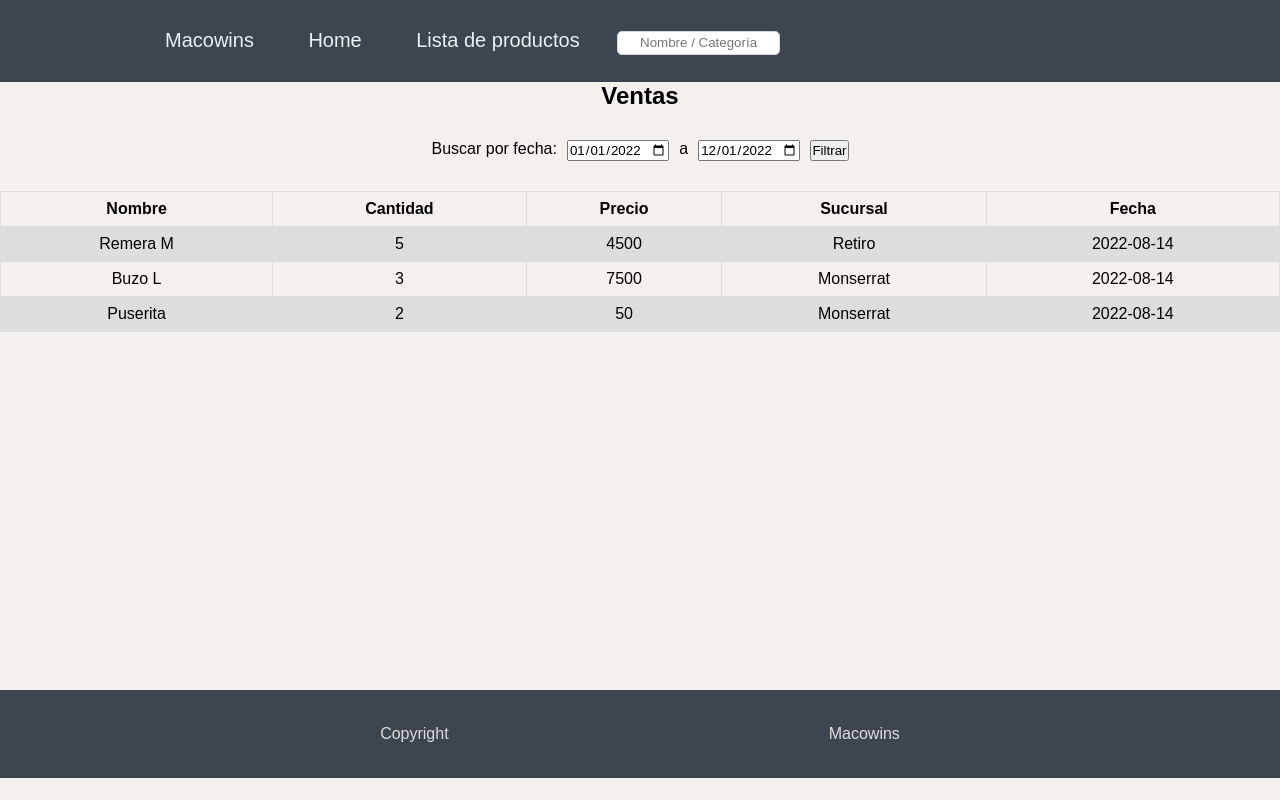
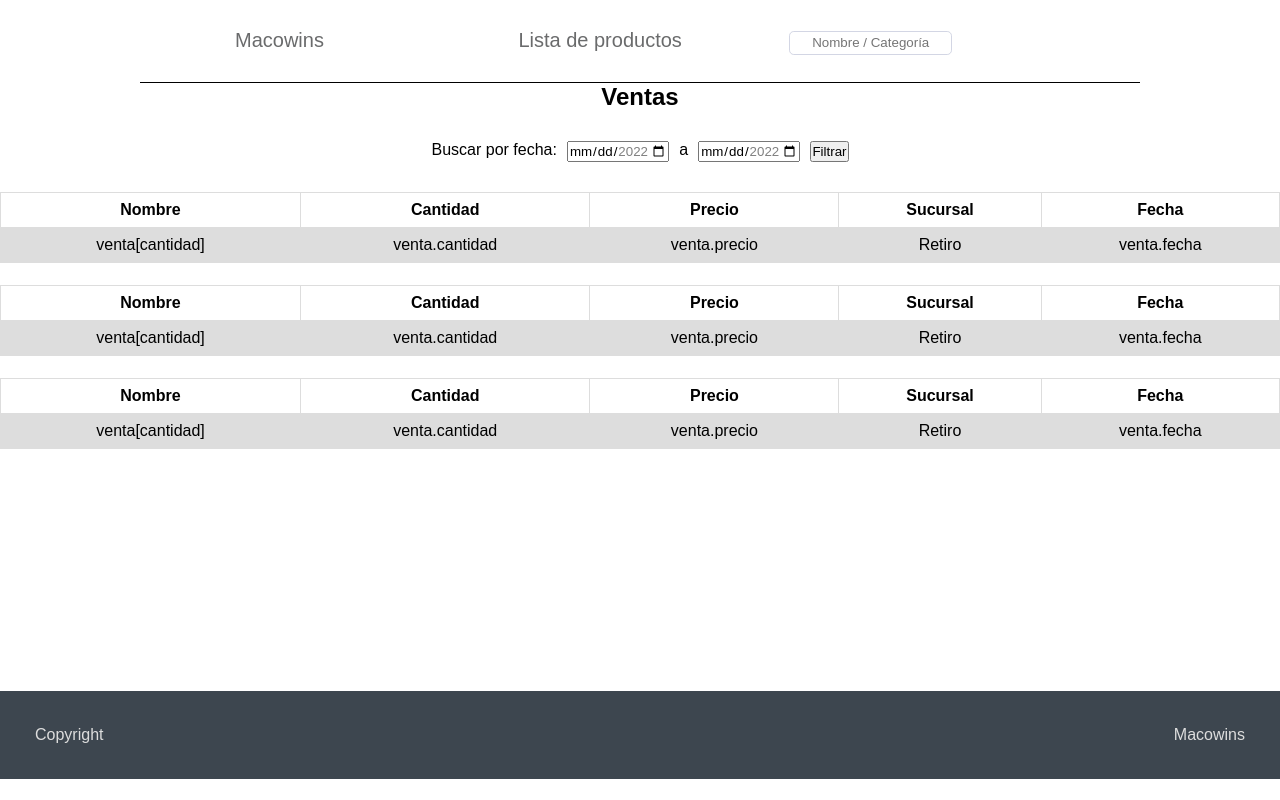
Before and after one commit to sebastian-tapia/Capacitar_para_Despegar-1, a Flask app: page /listadodeventas in a window 1280 px wide. Run offline with Flask 2, Linux system fonts and the light colour scheme.

Commit message:
revision

```diff
--- a/TP/app.py
+++ b/TP/app.py
@@ -11,9 +11,10 @@ def raiz():
     p = local_retiro.ver_productos()
     return render_template("home.html", p=p)
 
-@app.route("/resultado", methods=['GET','POST','DELETE'])
+@app.get("/resultado")
 def resultado():
-    busqueda = request.form.get('busqueda')
+    busqueda = request.args['busqueda']
+    # convertir los datos de arriba a string
     r = local_retiro.buscar(busqueda)
     return render_template("resultado.html", r=r, busqueda=busqueda)
 
@@ -24,13 +25,19 @@ def listado_productos():
     p = local_retiro.ver_productos()
     return render_template("listadodeproductos.html", p=p)
 
-@app.route("/detalledeproducto", methods=['GET','POST','DELETE'])
-def detalle():
+@app.get("/productos/<int:id>")
+def detalle(id):
+    print("Estamos buscando el producto", id)
     producto = local_retiro.ver_productos()
     return render_template("detalledeproducto.html", producto=producto)
 
 
 @app.get("/listadodeventas")
 def ventas():
-    # lista_de_ventas = local_retiro.ventas()
-    return render_template("listadodeventas.html")
+    ventas = local_retiro.ventas
+    return render_template("listadodeventas.html", ventas=ventas)
+
+@app.get("/filtro")
+def filtro():
+    ventas = local_retiro.ventas
+    return render_template("filtro.html", ventas=ventas)
--- a/TP/static/style.css
+++ b/TP/static/style.css
@@ -5,7 +5,7 @@
 }
 
 
-@media screen and (min-widht: 600px) {
+/* @media screen and (min-widht: 600px) {
     .menu_bar {
         display:none;
     }
@@ -42,7 +42,7 @@
         text-decoration:none;
         padding: 20px;
     }
-}
+} */
 
 /* @media screen and (min-width: 601px) and (max-width: 1200px) {
 
@@ -52,7 +52,7 @@
 
 } */
 
-header, footer {
+footer {
     background-color: rgb(61, 70, 79);
 }
 
@@ -61,12 +61,14 @@ header, footer {
     height: 12vh;
 } */
 
+
+
 main {
     height: 76vh;
 }
 
 body {
-    background-color: rgb(244, 240, 238);
+    background-color: white;
 }
 nav {
     margin: auto;
@@ -74,6 +76,11 @@ nav {
     justify-content: space-between;
     max-width: 1000px;
     line-height: 80px;
+    border-style: solid;
+    border-width: 1px;
+    border-top: #fff;
+    border-left: #fff;
+    border-right: #fff;
 }
 
 .input-nav{
@@ -92,10 +99,13 @@ nav {
 }
 
 .links .link a {
+    display: flex;
+    justify-content: space-around;
+    align-items: center;
     text-decoration: none;
     font-size: 20px;
-    margin: 0 25px;
-    color: rgb(235, 240, 244);
+    margin: 0 95px;
+    color: rgb(106, 107, 108);
 }
 
 .links .link a:hover {
@@ -158,10 +168,8 @@ img {
     color: rgb(8, 16, 8);
     margin: 10px;
     display: inline-block;
-    border-style: outset;
-    border-width: 5px;
-    border-color: white;
-    border-radius: 7px;
+    border-radius: 0.5px;
+    border-style: solid;
 
 }
 
@@ -174,9 +182,11 @@ footer {
     height: 11vh;
     display: flex;
     flex-direction: row;
-    justify-content: space-evenly;
+    justify-content: space-between;
     align-items: center;
     color: #dddddd;
+    padding-left: 35px;
+    padding-right: 35px;
 }
 
 .ventas {
--- a/TP/templates/home.html
+++ b/TP/templates/home.html
@@ -5,7 +5,7 @@
 
     <h2 class="home-h2">Que producto estas buscando?</h2>
 
-    <form class="home-form" action="{{ url_for('resultado') }}" method="post" >
+    <form class="home-form" action="{{ url_for('resultado') }}" method="get" >
         <!-- <label for="busqueda"></label> -->
         <input class="input" type="text" name="busqueda" placeholder="Por nombre...">
         <input class="submit" type="submit" value="Buscar">
--- a/TP/templates/layout.html
+++ b/TP/templates/layout.html
@@ -13,13 +13,11 @@
         <nav class="container">
             <ul class="links">
                 <li class="link"><a href="{{ url_for('raiz') }}">Macowins</a></li></li>
-                <li class="link"><a href="{{ url_for('raiz') }}">Home</a></li>
                 <li class="link"><a href="{{ url_for('listado_productos') }}">Lista de productos</a></li>
                 <li class="link" id="input">
-                    <form action="{{ url_for('resultado') }}" method="post">
+                    <form action="{{ url_for('resultado') }}" method="get">
                         <input class="input-nav" type="text" name="busqueda" placeholder="Nombre / Categoría"></li>
                     </form>
-                    <!-- <li class="link"><a href="{{ url_for('detalle') }}">Detalle de Productos</a></li> -->
                 <!-- <li class="link">
                     <input class="icon-placeholder" type="text" placeholder="     Buscar producto...">
                 </li> -->
--- a/TP/templates/listadodeventas.html
+++ b/TP/templates/listadodeventas.html
@@ -4,17 +4,15 @@
 
 <h2 class="home-h2">Ventas</h2>
 <section class="filtro-section">
-<label class="fitro-fecha" for="start">Buscar por fecha:</label>
-
-<input type="date" class="filtro" name="trip-start" value="2022-01-01" min="2023-12-01" max="2022-12-31">
-
+<label action="{{ url_for('filtro') }}" class="fitro-fecha" for="start">Buscar por fecha:</label>
+<input type="date" class="filtro" min="2022-01-01" max="2022-12-31">
 <span>a</span>
-
-<input type="date" class="filtro" name="trip-start"value="2022-12-01"min="2023-12-01" max="2022-12-31"> <br>
+<input type="date" class="filtro" min="2022-01-01" max="2022-12-31">
 <input type="submit" name="Buscar" value="Filtrar">
 </section>
 
 
+{% for venta in ventas %}
     <table class="tabla" style="width: 100%;">
         <tr>
             <th>Nombre</th>
@@ -25,29 +23,13 @@
         </tr>
 
         <tr>
-        <td>Remera M</td>
-        <td>5</td>
-        <td>4500</td>
+            <td>venta[cantidad]</td>
+            <td>venta.cantidad</td>
+            <td>venta.precio</td>
             <td>Retiro</td>
-        <td>2022-08-14</td>
+            <td>venta.fecha</td>
         </tr>
-
-    <tr>
-        <td>Buzo L</td>
-        <td>3</td>
-        <td>7500</td>
-        <td>Monserrat</td>
-        <td>2022-08-14</td>
-    </tr>
-
-    <tr>
-        <td>Puserita</td>
-        <td>2</td>
-        <td>50</td>
-        <td>Monserrat</td>
-        <td>2022-08-14</td>
-    </tr>
-
     </table>
+{% endfor %}
 
 {% endblock %}
--- a/TP/templates/resultado.html
+++ b/TP/templates/resultado.html
@@ -6,7 +6,7 @@
 
     <h2 class="home-h2">Que producto estas buscando?</h2>
 
-    <form class="home-form" action="{{ url_for('resultado') }}" method="post" >
+    <form class="home-form" action="{{ url_for('resultado') }}" method="get" >
         <!-- <label for="busqueda"></label> -->
         <input class="input" type="text" name="busqueda" placeholder="Por nombre, categoría...">
         <input class="submit" type="submit" value="Buscar">
@@ -18,7 +18,7 @@
 
 {% for prod in r %}
 
-<a href="{{ url_for('detalle') }}">
+<a href="{{ url_for('detalle', id=prod.codigo) }}">
 <div class="productos-con-stock">
     <img src="{{ url_for('static', filename='remera.jpeg') }}" alt="remera"> <br>
     <span>Nombre: </span>{{ prod.nombre }} <br>
```
Also changed, not shown: TP/templates/REST.txt (added, +14 -0 lines), TP/templates/filtro.html (added, +9 -0 lines). Lines whose indentation alone changed are shown as unchanged.
